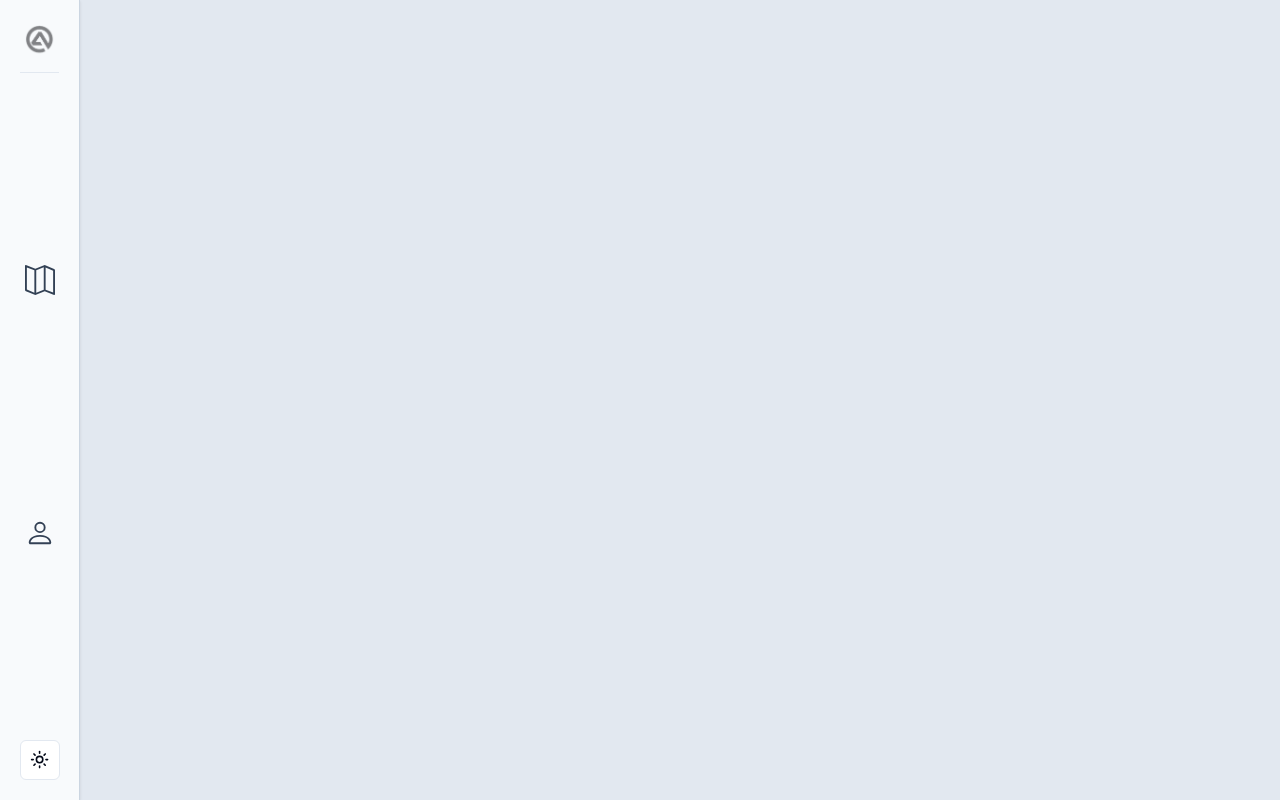
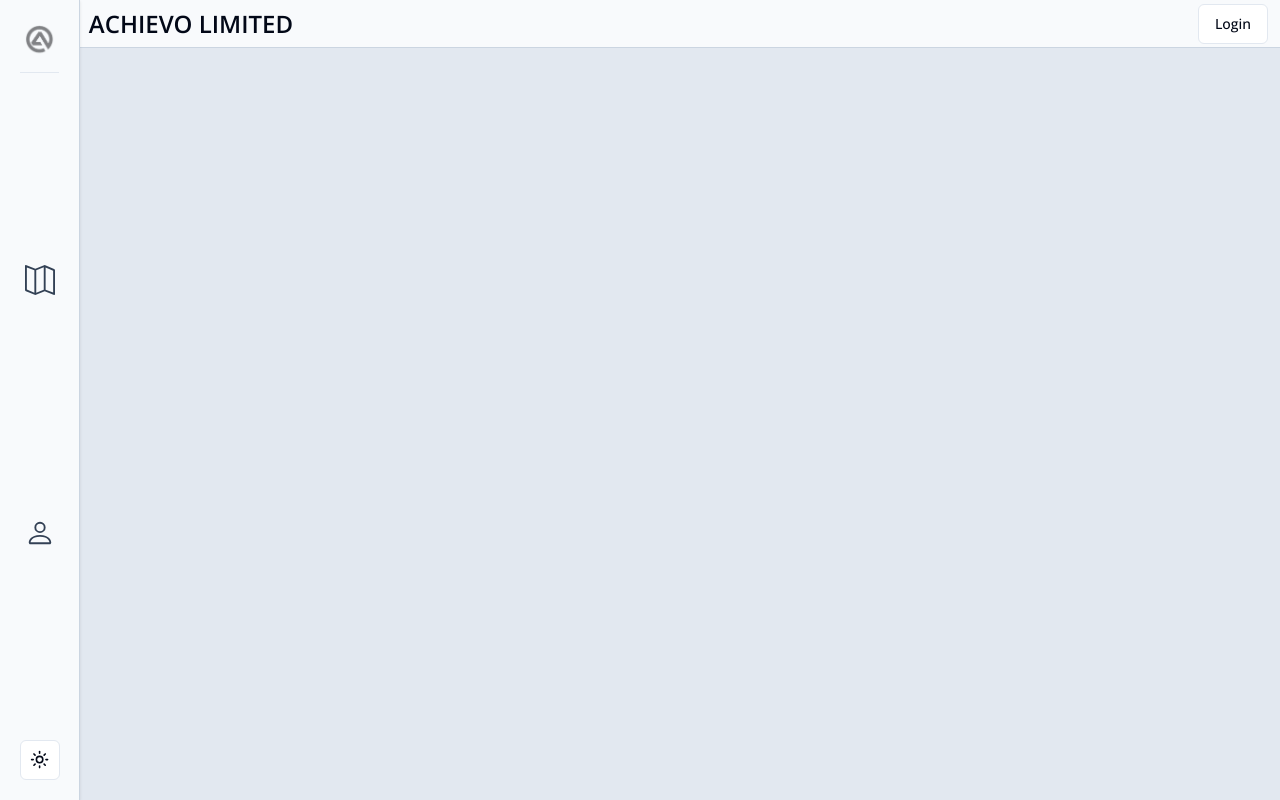
Before and after one commit to KennedyMungai/AchievoDataAnalysis, a Next.js app in the folder frontend/: page / in a window 1280 px wide. Built offline with nearby package versions, Linux system fonts and the light colour scheme.

Commit message:
Fixed the page dimentsions

```diff
--- a/frontend/app/page.tsx
+++ b/frontend/app/page.tsx
@@ -2,8 +2,8 @@ import TopBar from "@/components/TopBar/TopBar";
 
 export default function Home() {
   return (
-    <main className="container min-h-screen bg-slate-200 dark:bg-slate-800">
-      {/* <TopBar pageTitle={"Achievo Limited"} /> */}
+    <main className="w-[94vw] min-h-screen bg-slate-200 dark:bg-slate-800 ml-[6vw]">
+      <TopBar pageTitle={"Achievo Limited"} />
     </main>
   )
 }
```
